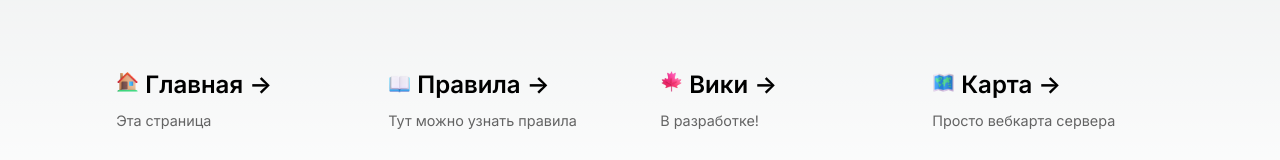
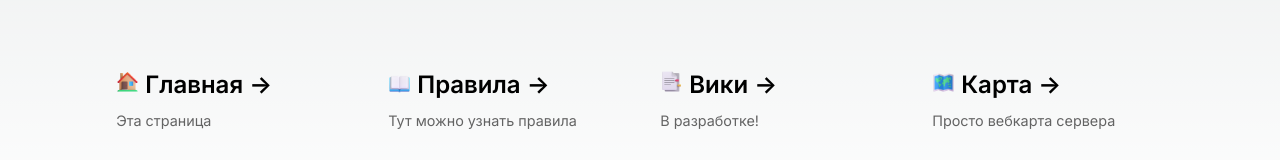
Before and after one commit to wesleezz/NekoWorlds, a Next.js app: page / in a window 1280 px wide. Shown: the part 555-715 px from the top of the page. Built offline with nearby package versions, Linux system fonts and the light colour scheme.

Commit message:
фикс

```diff
--- a/src/pages/index.js
+++ b/src/pages/index.js
@@ -67,7 +67,7 @@ export default function Home() {
             rel="noopener noreferrer"
           >
             <h2 className={inter.className}>
-            <Image src="/maple_leaf_3d.png" height={23} width={23} alt="maple_leaf_3d" priority /> Вики <span>-&gt;</span>
+            <Image src="/bookmark_tabs_3d.png" height={23} width={23} alt="bookmark_tabs_3d" priority /> Вики <span>-&gt;</span>
             </h2>
             <p className={inter.className}>
               В разработке!
```
Also changed, not shown: public/bookmark_tabs_3d.png (added).
